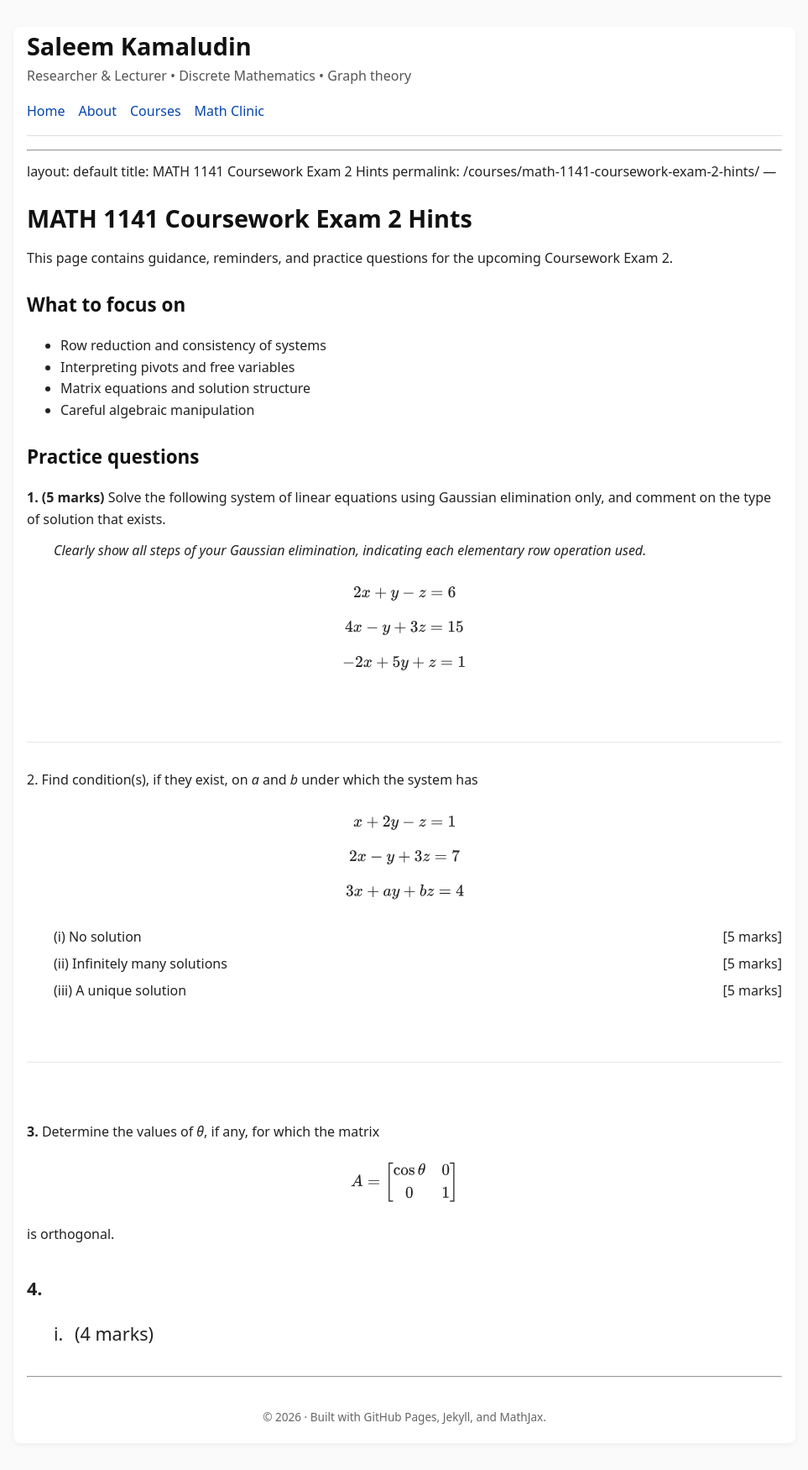
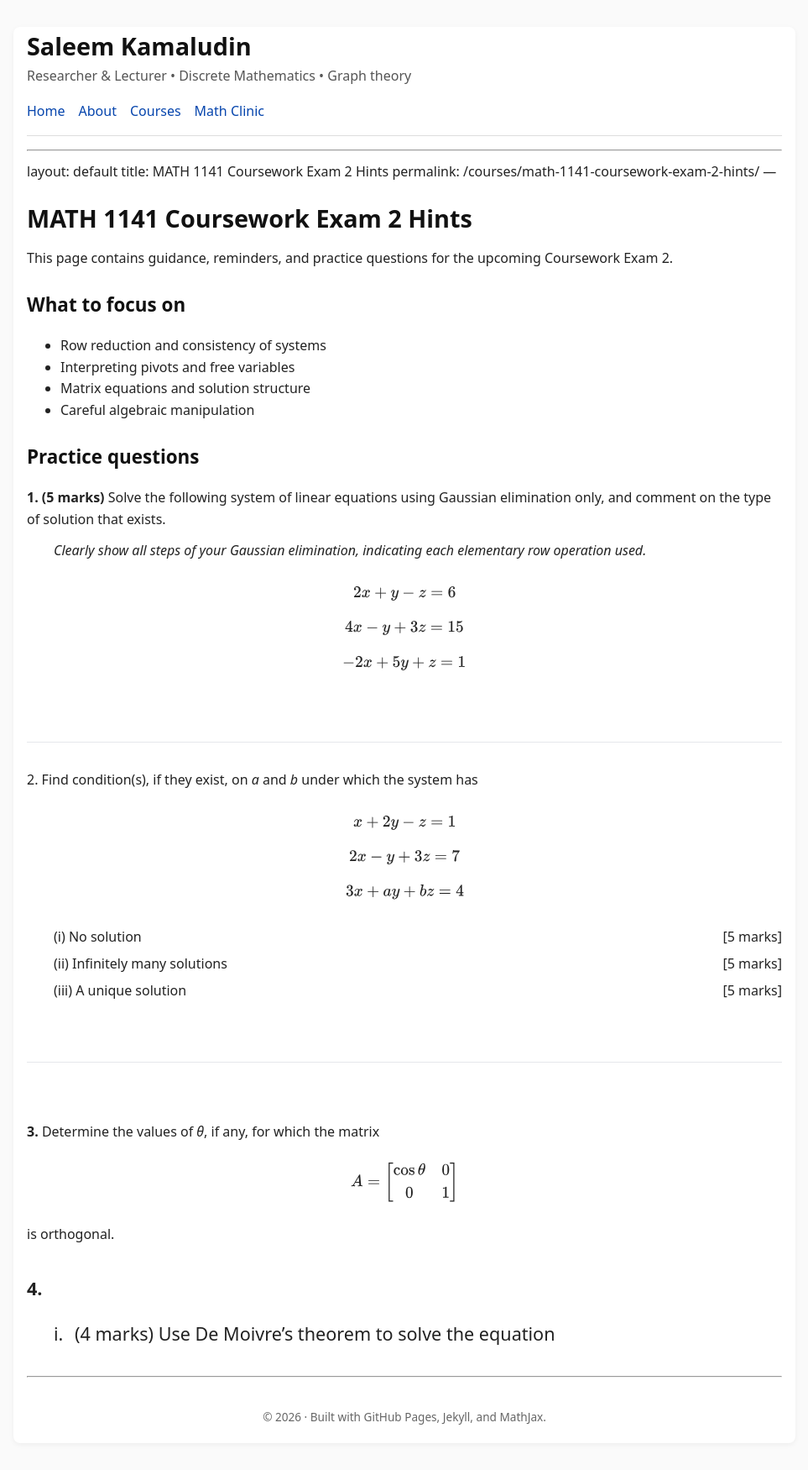
Before and after one commit to SaleemKamaludin/SaleemKamaludin.github.io, a Jekyll site: the page built from courses/math-1141-coursework-exam-2-hints.md, in a window 1280 px wide. Shown: the whole page at 84% size, without its empty margins (158-1121 px from the left). Built offline with Jekyll 4.4.1, drawn with Linux system fonts in a browser that asks for light colours; our own code applies the rules of GitHub Pages for plain Markdown files.

Commit message:
Update math-1141-coursework-exam-2-hints.md

```diff
--- a/courses/math-1141-coursework-exam-2-hints.md
+++ b/courses/math-1141-coursework-exam-2-hints.md
@@ -147,3 +147,5 @@ This page contains guidance, reminders, and practice questions for the upcoming
   </p>
 <p style="font-size: 1.35rem; line-height: 1.75; margin-left: 2rem;">
     i. <span style="margin-left: 0.5rem;">(4 marks)</span>
+ Use De Moivre’s theorem to solve the equation
+  </p>
```
